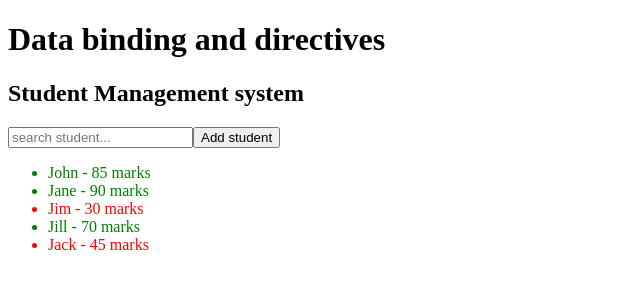
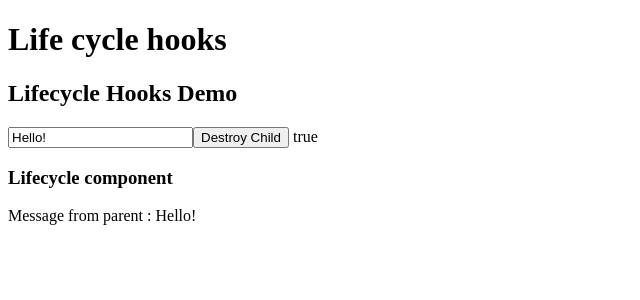
Before and after one commit to Aasthasree/angular-practice, an Angular app: page / in a window 1280 px wide. Shown: the top 300 px of the page, without its empty margins (0-640 px from the left). Built offline with nearby package versions, Linux system fonts and the light colour scheme.

Commit message:
add lifecyclehooks examples

```diff
--- a/src/app/app.html
+++ b/src/app/app.html
@@ -1,3 +1,3 @@
-<h1>Data binding and directives</h1>
-<app-databinding-directive></app-databinding-directive>
+<h1>Life cycle hooks</h1>
+<app-parent-lifecycle></app-parent-lifecycle>
 <router-outlet />
--- a/src/app/app.ts
+++ b/src/app/app.ts
@@ -4,6 +4,8 @@ import { PostList } from './post-list/post-list';
 import { RegisterForm } from './register-form/register-form';
 import { ReactiveForm } from './reactive-form/reactive-form';
 import { DatabindingDirective } from './databinding-directive/databinding-directive';
+import { Lifecycledemo } from './lifecycledemo/lifecycledemo';
+import { ParentLifecycle } from './parent-lifecycle/parent-lifecycle';
 
 @Component({
   selector: 'app-root',
@@ -13,6 +15,7 @@ import { DatabindingDirective } from './databinding-directive/databinding-direct
     RegisterForm,
     ReactiveForm,
     DatabindingDirective,
+    ParentLifecycle,
   ],
   templateUrl: './app.html',
   styleUrl: './app.scss',
--- /dev/null
+++ b/src/app/lifecycledemo/lifecycledemo.html
@@ -0,0 +1,4 @@
+<div>
+  <h3 #demoRef>Lifecycle component</h3>
+  <p>Message from parent : {{ message }}</p>
+</div>
--- /dev/null
+++ b/src/app/lifecycledemo/lifecycledemo.ts
@@ -0,0 +1,79 @@
+import {
+  AfterContentChecked,
+  AfterContentInit,
+  AfterViewChecked,
+  AfterViewInit,
+  Component,
+  DoCheck,
+  ElementRef,
+  Input,
+  OnChanges,
+  OnDestroy,
+  OnInit,
+  SimpleChanges,
+  ViewChild,
+  viewChild,
+} from '@angular/core';
+
+@Component({
+  selector: 'app-lifecycledemo',
+  standalone: true,
+  imports: [],
+  templateUrl: './lifecycledemo.html',
+  styleUrls: ['./lifecycledemo.scss'],
+})
+export class Lifecycledemo
+  implements
+    OnInit,
+    OnChanges,
+    DoCheck,
+    AfterContentInit,
+    AfterContentChecked,
+    AfterViewInit,
+    AfterViewChecked,
+    OnDestroy
+{
+  @Input() message: string = '';
+  @ViewChild('demoRef') demoRef!: ElementRef;
+
+  constructor() {
+    console.log('constructor called');
+  }
+
+  ngOnChanges(changes: SimpleChanges): void {
+    console.log(this.message);
+    console.log('ngOnchanges called', changes);
+  }
+
+  ngOnInit(): void {
+    console.log('ngOnInit called');
+  }
+
+  ngDoCheck(): void {
+    console.log('ngDocheck called');
+  }
+
+  ngAfterContentInit(): void {
+    console.log('ngAfterContentInit called');
+  }
+
+  ngAfterContentChecked(): void {
+    console.log('ngAfterContentChecked called');
+  }
+
+  ngAfterViewInit(): void {
+    console.log('ngAfterViewInit called');
+    console.log(
+      'ViewChild text content:',
+      this.demoRef.nativeElement.textContent
+    );
+  }
+
+  ngAfterViewChecked(): void {
+    console.log('ngAfterViewChecked called');
+  }
+
+  ngOnDestroy(): void {
+    console.log('ngOnDestroy called');
+  }
+}
--- /dev/null
+++ b/src/app/parent-lifecycle/parent-lifecycle.html
@@ -0,0 +1,11 @@
+<h2>Lifecycle Hooks Demo</h2>
+<input [(ngModel)]="parentMessage" placeholder="updateMessage" />
+
+<button (click)="toggleChild()">
+  {{ showChild ? "Destroy" : "Create" }} Child
+</button>
+
+{{ showChild }}
+@if(showChild) {
+<app-lifecycledemo [message]="parentMessage"></app-lifecycledemo>
+}
--- /dev/null
+++ b/src/app/parent-lifecycle/parent-lifecycle.ts
@@ -0,0 +1,20 @@
+import { CommonModule } from '@angular/common';
+import { Component } from '@angular/core';
+import { FormsModule } from '@angular/forms';
+import { Lifecycledemo } from '../lifecycledemo/lifecycledemo';
+
+@Component({
+  selector: 'app-parent-lifecycle',
+  standalone: true,
+  imports: [CommonModule, FormsModule, Lifecycledemo],
+  templateUrl: './parent-lifecycle.html',
+  styleUrls: ['./parent-lifecycle.scss'],
+})
+export class ParentLifecycle {
+  parentMessage: string = 'Hello!';
+  showChild = true;
+
+  toggleChild() {
+    this.showChild = !this.showChild;
+  }
+}
```
Also changed, not shown: src/app/lifecycledemo/lifecycledemo.scss (added), src/app/parent-lifecycle/parent-lifecycle.scss (added), 2 other files (tests, documents, lock files or other folders).
